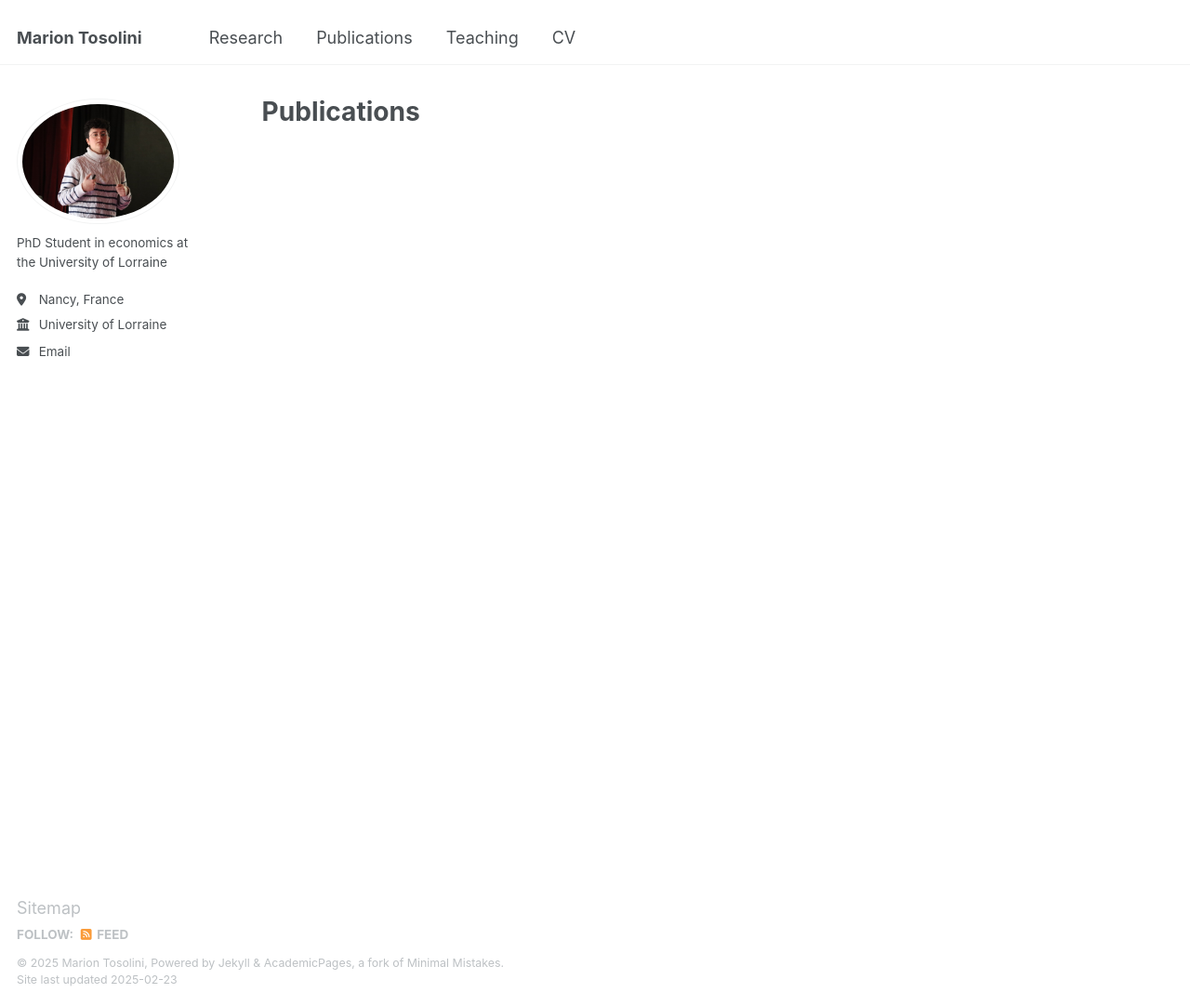
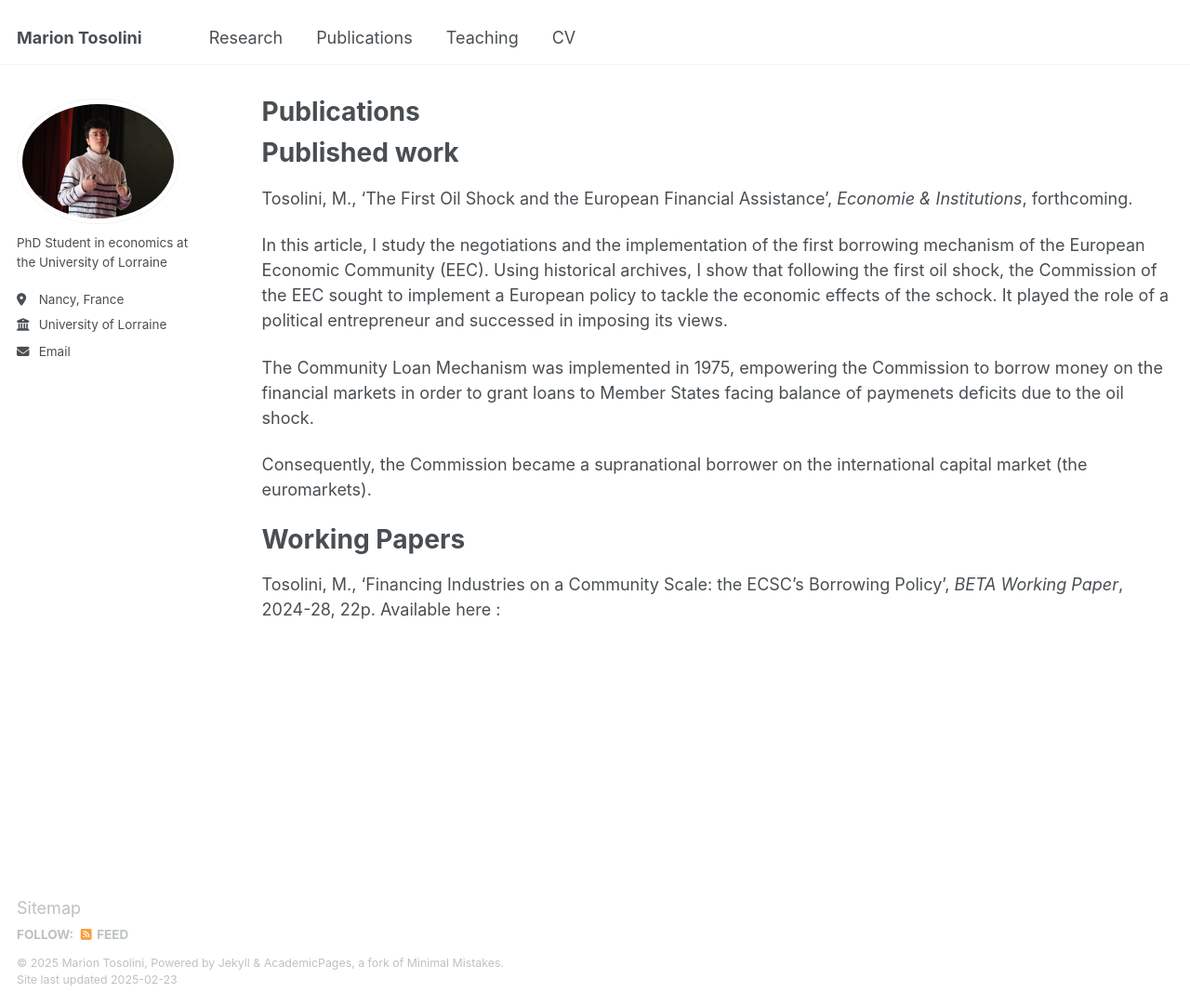
Before and after one commit to tosolini-marion/tosolini-marion.github.io, a Jekyll site: the page built from _pages/publications.md, in a window 1280 px wide and 1082 px high. Shown: the whole window at 93% size. Built offline with Jekyll 4.4.1, drawn with Linux system fonts in a browser that asks for light colours.

Commit message:
Update publications.md

```diff
--- a/_pages/publications.md
+++ b/_pages/publications.md
@@ -4,3 +4,21 @@ title: "Publications"
 permalink: /publications/
 author_profile: true
 ---
+
+Published work
+===
+Tosolini, M., 'The First Oil Shock and the European Financial Assistance', _Economie & Institutions_, forthcoming.
+
+
+In this article, I study the negotiations and the implementation of the first borrowing mechanism of the European Economic Community (EEC). Using historical archives, I show that following the first oil shock, the Commission of the EEC sought to implement a European policy to tackle the economic effects of the schock. It played the role of a political entrepreneur and successed in imposing its views.
+
+
+The Community Loan Mechanism was implemented in 1975, empowering the Commission to borrow money on the financial markets in order to grant loans to Member States facing balance of paymenets deficits due to the oil shock.
+
+
+Consequently, the Commission became a supranational borrower on the international capital market (the euromarkets).
+
+
+Working Papers
+===
+Tosolini, M., 'Financing Industries on a Community Scale: the ECSC’s Borrowing Policy’, _BETA Working Paper_, 2024-28, 22p. Available here :  <a href="{{https://beta.u-strasbg.fr/WP/2024/2024-28.pdf}}">
```
